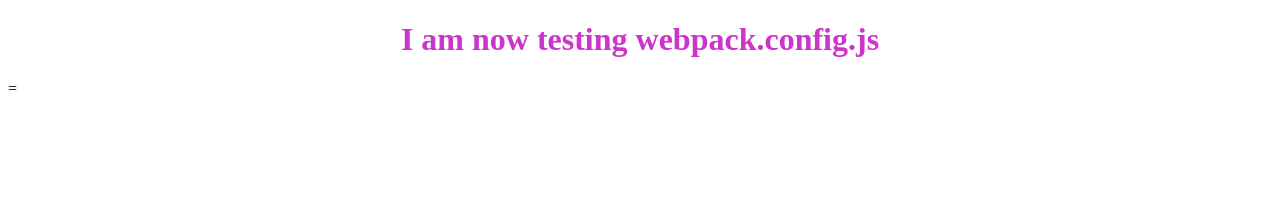
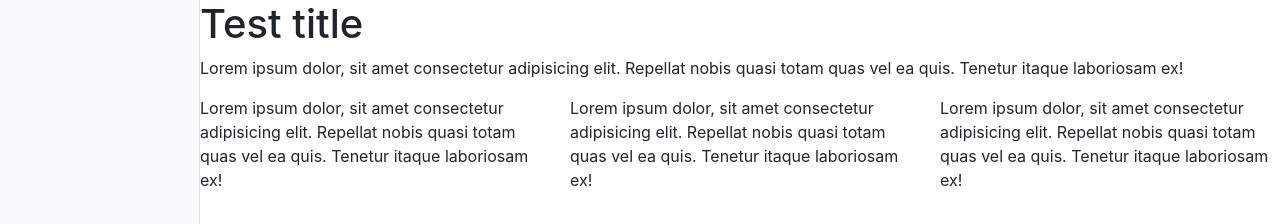
Before and after one commit to sxidsvit/js-website-builder, a website built with webpack: page src/index.html in a window 1280 px wide. Shown: the top 224 px of the page. Built offline with nearby package versions, Linux system fonts and the light colour scheme.

Commit message:
1.4 - Building the application structure

```diff
--- a/comments.md
+++ b/comments.md
@@ -39,3 +39,29 @@ The plugin will generate an HTML5 file for you that includes all your webpack bu
   ]
 
   (7) основываясь на шаблоне index.html, который мы создаём и помещаем в папку /src/index.html, плагин будет генерировать HTML-страницу и помещать в неё скрипты
+
+-----------------------------------------------------------------------------
+Видео 4
+
+(1) Подключаем Bootstrap (https://getbootstrap.com/) в ./src/index.html :
+
+<link rel="stylesheet" href="https://stackpath.bootstrapcdn.com/bootstrap/4.5.2/css/bootstrap.min.css" integrity="sha384-JcKb8q3iqJ61gNV9KGb8thSsNjpSL0n8PARn9HuZOnIxN0hoP+VmmDGMN5t9UJ0Z" crossorigin="anonymous">
+
+(2) Создаём базовую html-зазметку
+(3) Coздаём пакпку со стилями: /src/styles/main.css
+(4) Создаём базовые стили в файле main.css
+(5) Подключаем стили с помощью JS:
+    (5.1) index.js - import './styles/main.css'
+    (5.2) npm install --save-dev style-loader css-loader (https://webpack.js.org/loaders/style-loader/)
+    (5.3)  module: {
+            rules: [
+             {
+              test: /\.css$/i,
+              use: ['style-loader', 'css-loader'],
+             },
+          ],
+        }
+(6) Используем стили Bootstrap и cоздаем структуру (layout) нашей страницы index.html
+
+-----------------------------------------------------------------------------
+Видео 5
--- a/package.json
+++ b/package.json
@@ -14,7 +14,9 @@
   "author": "Sergiy Antonyuk <s.p.antonyuk@gmail.com>",
   "license": "ISC",
   "devDependencies": {
+    "css-loader": "^4.2.1",
     "html-webpack-plugin": "^4.3.0",
+    "style-loader": "^1.2.1",
     "webpack": "^4.43.0",
     "webpack-cli": "^3.3.12",
     "webpack-dev-server": "^3.11.0"
--- a/src/index.html
+++ b/src/index.html
@@ -6,11 +6,43 @@
   <meta name="viewport"
     content="width=device-width, user-scalable=no, initial-scale=1.0, maximum-scale=1.0, minimum-scale=1.0">
   <meta http-equiv="X-UA-Compatible" content="ie=edge">
+  <link rel="stylesheet" href="https://stackpath.bootstrapcdn.com/bootstrap/4.5.2/css/bootstrap.min.css"
+    integrity="sha384-JcKb8q3iqJ61gNV9KGb8thSsNjpSL0n8PARn9HuZOnIxN0hoP+VmmDGMN5t9UJ0Z" crossorigin="anonymous">
   <title>ASP - JavaScript Constructor</title>
 </head>
 
 <body>
-  <h1 style="text-align: center">I am now testing webpack.config.js</h1>
+  <div id="app" class="container-fluid">
+    <div id="panel" class="bg-light sidebar">
+    </div>
+    <div id="site" class="content">
+      <div class="row">
+        <div class="col-sm">
+          <h1>Test title</h1>
+        </div>
+      </div>
+      <div class="row">
+        <div class="col-sm">
+          <p>Lorem ipsum dolor, sit amet consectetur adipisicing elit. Repellat nobis quasi totam quas vel ea quis.
+            Tenetur itaque laboriosam ex! </p>
+        </div>
+      </div>
+      <div class="row">
+        <div class="col-sm">
+          <p>Lorem ipsum dolor, sit amet consectetur adipisicing elit. Repellat nobis quasi totam quas vel ea quis.
+            Tenetur itaque laboriosam ex! </p>
+        </div>
+        <div class="col-sm">
+          <p>Lorem ipsum dolor, sit amet consectetur adipisicing elit. Repellat nobis quasi totam quas vel ea quis.
+            Tenetur itaque laboriosam ex! </p>
+        </div>
+        <div class="col-sm">
+          <p>Lorem ipsum dolor, sit amet consectetur adipisicing elit. Repellat nobis quasi totam quas vel ea quis.
+            Tenetur itaque laboriosam ex! </p>
+        </div>
+      </div>
+    </div>
+  </div>
 </body>
 
-</html>=
+</html>
--- a/src/index.js
+++ b/src/index.js
@@ -1 +1 @@
-document.querySelector('h1').style.color = '#cc34cc'
+import './styles/main.css'
--- /dev/null
+++ b/src/styles/main.css
@@ -0,0 +1,22 @@
+#app {
+  /* position: relative; */
+}
+
+.sidebar {
+  position: absolute;
+  top: 0;
+  bottom: 0;
+  left: 0;
+  width: 200px;
+  z-index: 100;
+  padding: 10px;
+  box-shadow: inset -1px 0 0 rgba(0, 0, 0, .1);
+  overflow-y: auto;
+}
+
+.content {
+  position: absolute;
+  top: 0;
+  right: 0;
+  left: 200px;
+}
--- a/webpack.config.js
+++ b/webpack.config.js
@@ -14,5 +14,13 @@ module.exports = {
     new HTMLWebpackPlugin({
       template: './src/index.html' // template for building html file
     })
-  ]
+  ],
+  module: {
+    rules: [
+      {
+        test: /\.css$/i,
+        use: ['style-loader', 'css-loader'],
+      },
+    ],
+  }
 }
```
Also changed, not shown: 1 other file.
